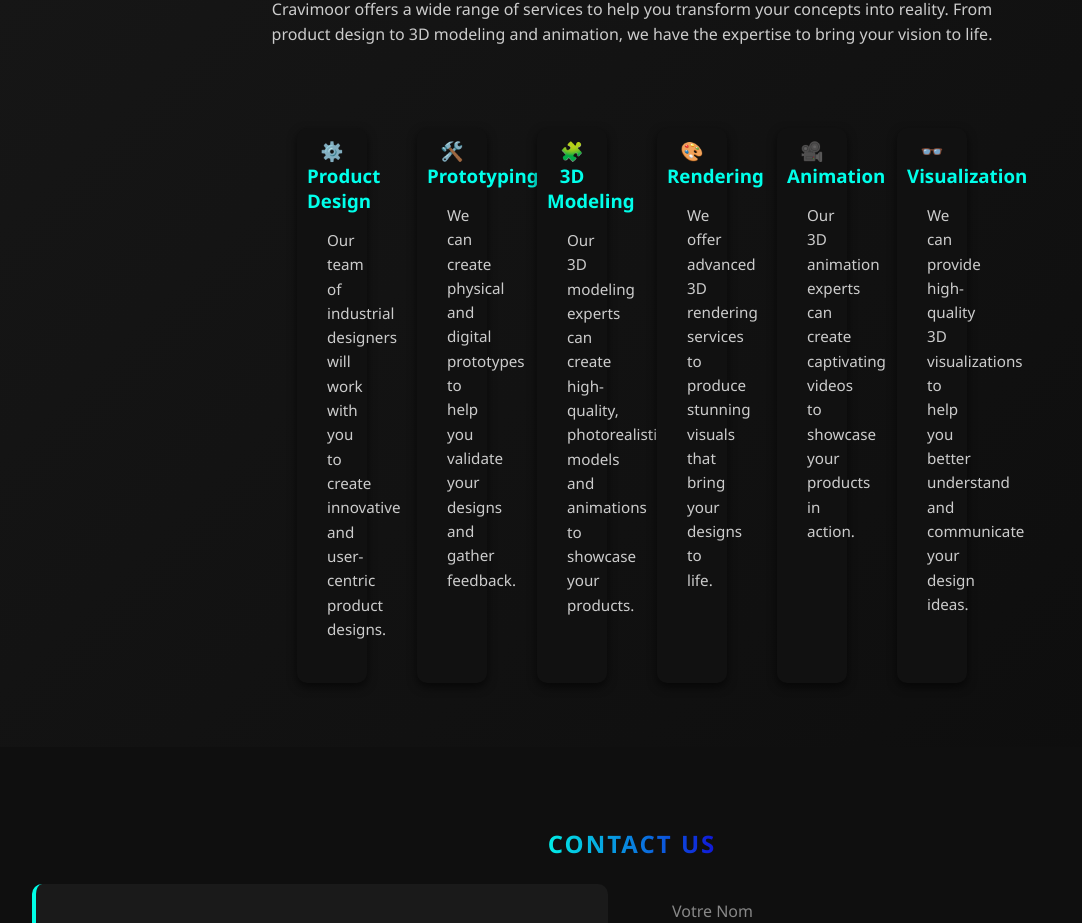
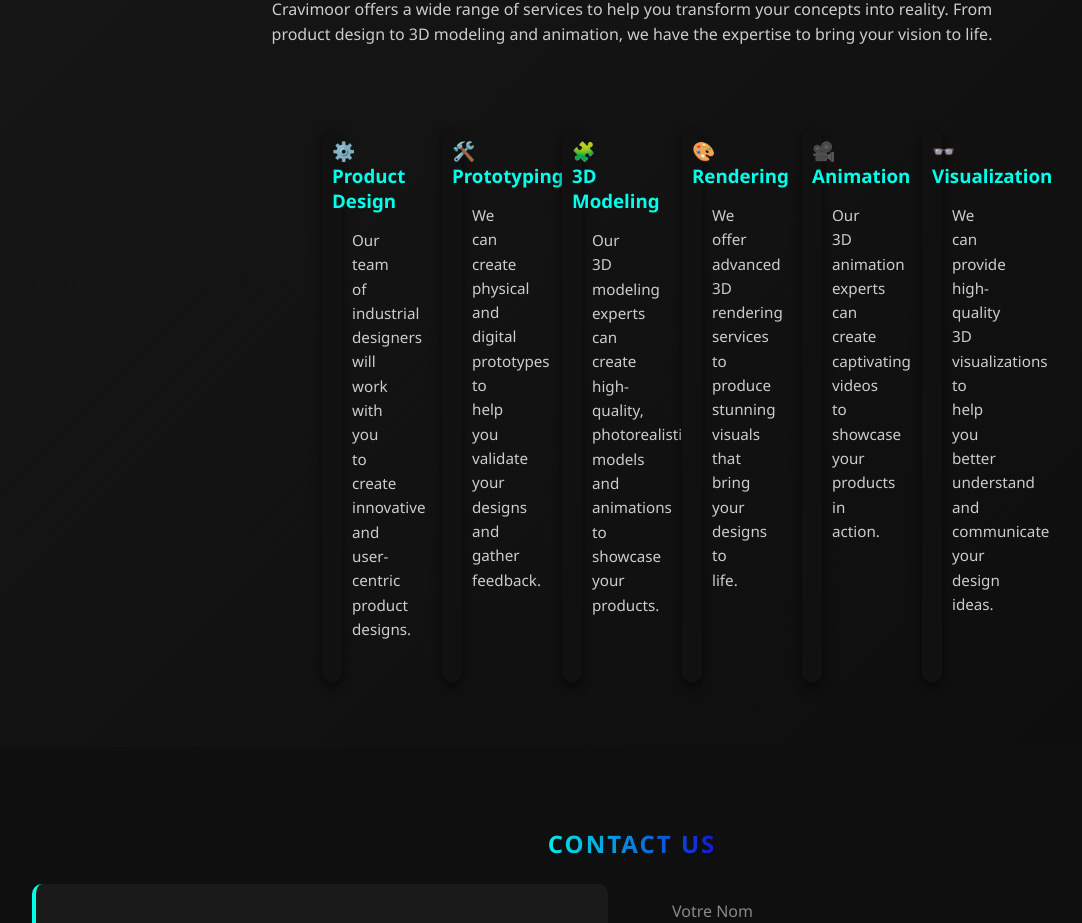
Before and after one commit to Walidghidhaoui/CRAVIMOOR, a React (Create React App) app: page / in a window 1280 px wide. Shown: the part 5556-6479 px from the top of the page, without its empty margins (8-1090 px from the left). Built offline with nearby package versions, Linux system fonts and the light colour scheme.

Commit message:
Mise à jour globale

```diff
--- a/src/App.css
+++ b/src/App.css
@@ -644,7 +644,7 @@ header {
   padding: 10px;
   border-radius: 10px;
   text-align: center;
-  width: 10%;
+  width: 0%;
   max-width: 100px;
 
 
```
